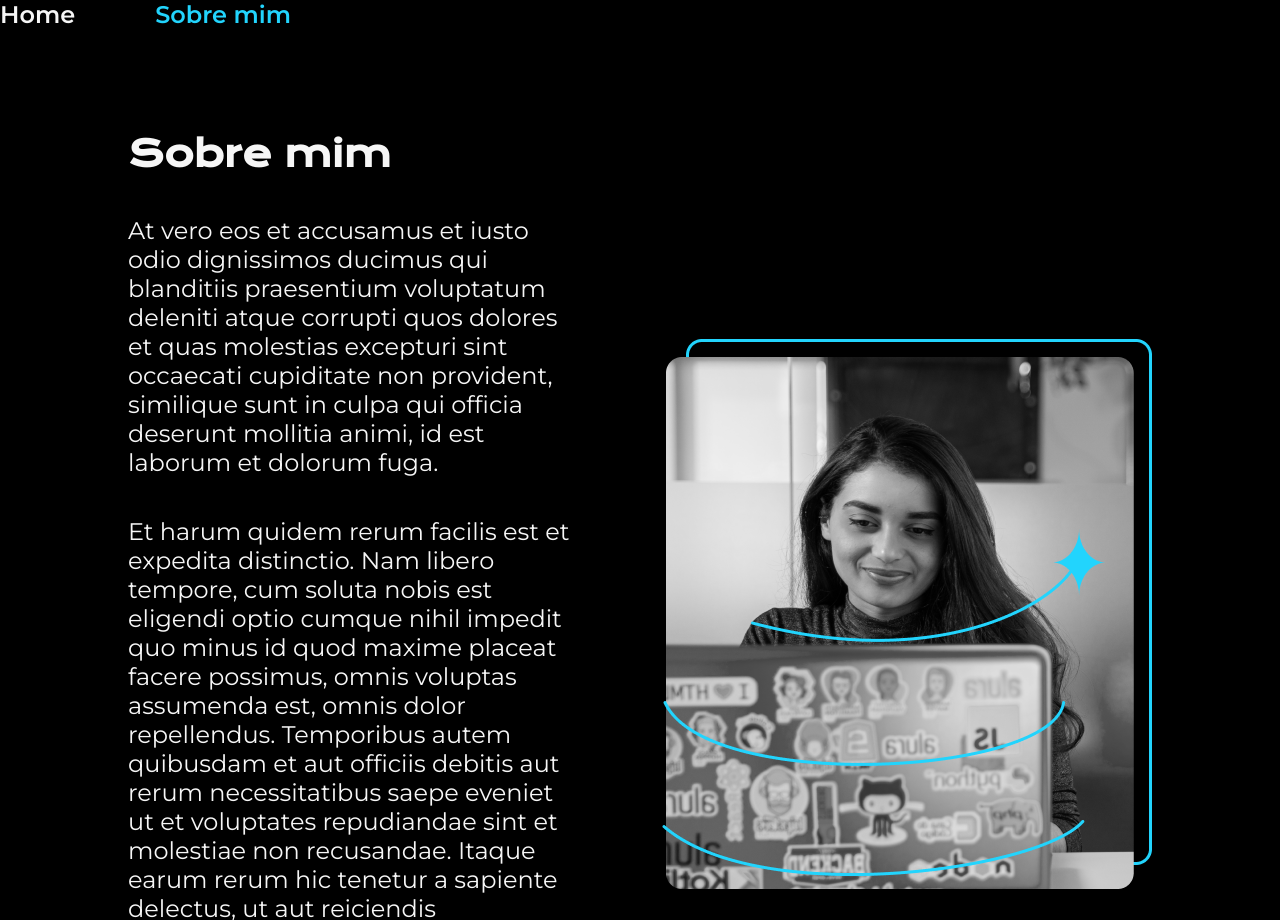
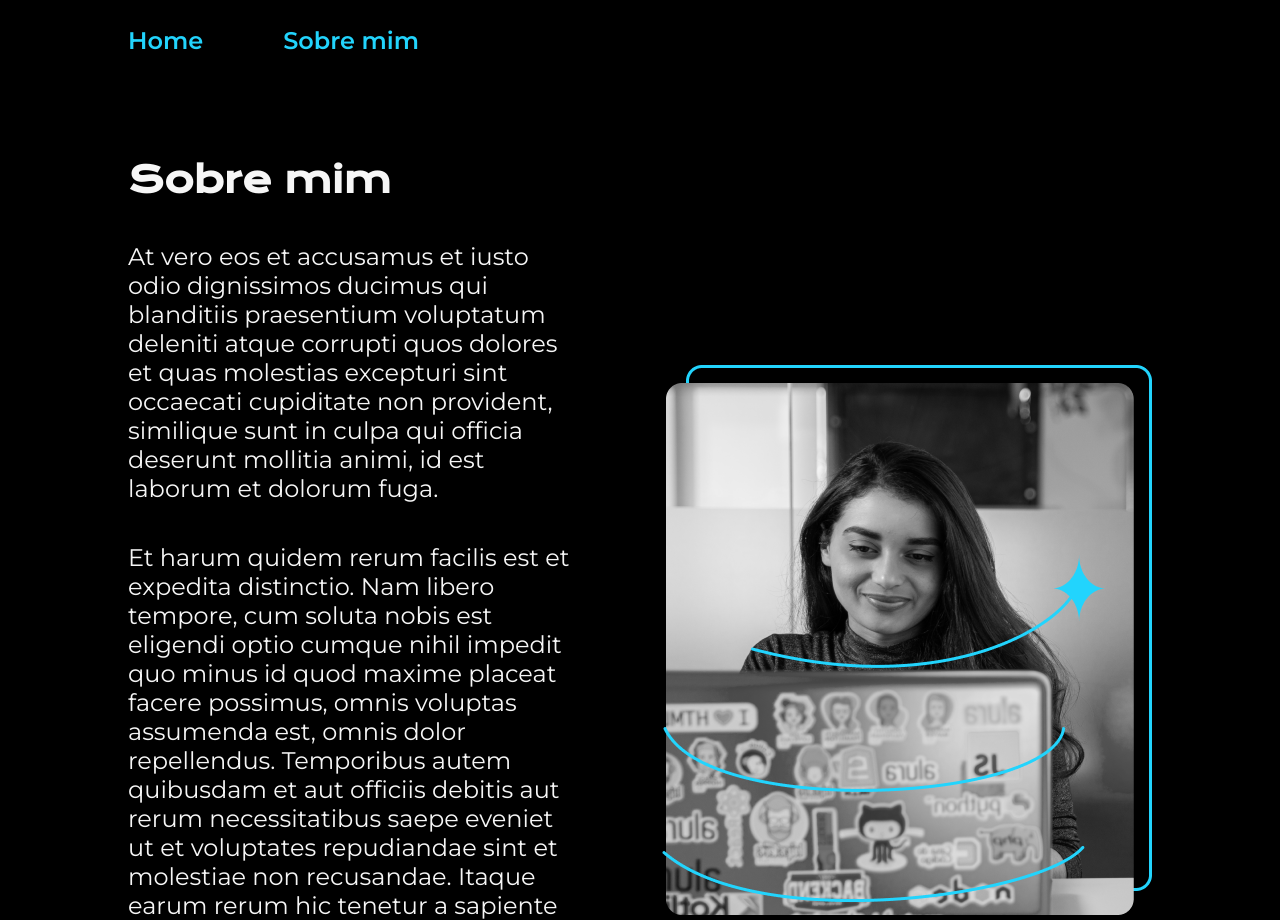
Before and after one commit to Ma7eusAlves/portfolio, a plain HTML site: page about.html in a window 1280 px wide. Shown: the top 920 px of the page. Drawn offline with nearby package versions, Linux system fonts and the light colour scheme.

Commit message:
Update about.html

```diff
--- a/about.html
+++ b/about.html
@@ -10,15 +10,14 @@
 </head>
 
 <body>
-     <nav class="cabecalho__menu">
+    <header class="cabecalho">
+        <nav class="cabecalho__menu">
             <a class="cabecalho__menu__link" href="index.html">
                 Home</a>
 
             <a class="cabecalho__menu__link" href="about.html">
 
                 Sobre mim</a>
-
-
 
 
         </nav>
```
